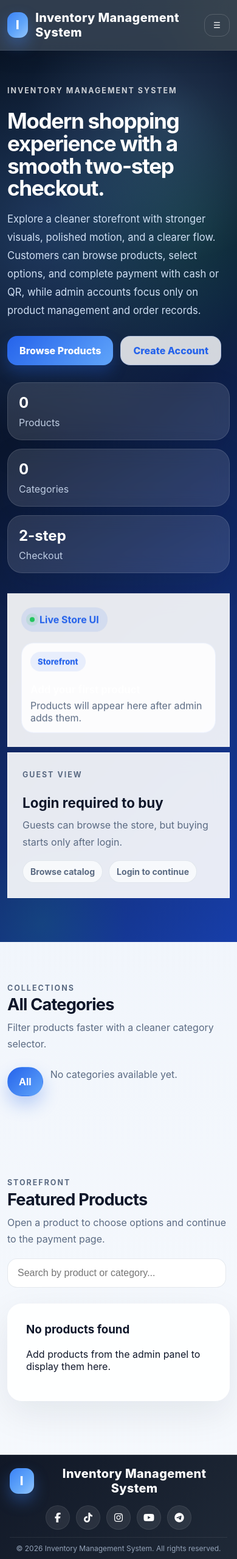
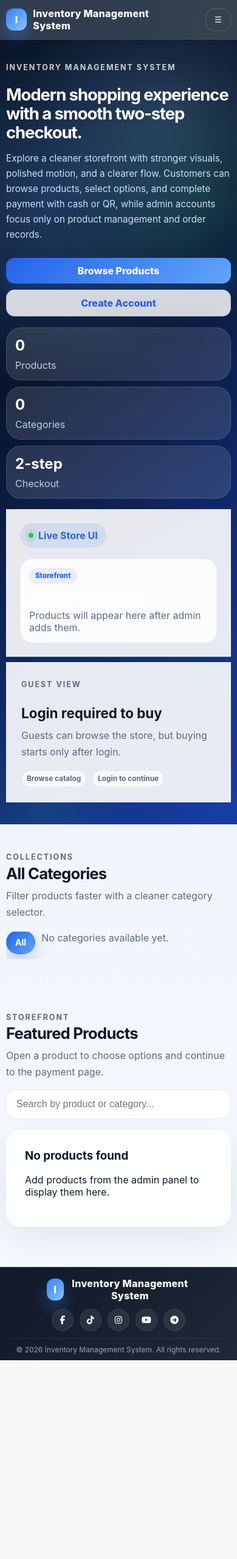
Before and after one commit to HoodieDeveloper/Inventory, a Django app: page / in a window 390 px wide. Shown: the whole page at 61% size. After the commit the page ends 2231 px from the top, so only its background shows below. Run offline with Django 5.2, Linux system fonts and the light colour scheme; data that the repository does not hold is empty.

```diff
--- a/static/css/style.css
+++ b/static/css/style.css
@@ -1371,7 +1371,6 @@ input[type='password']:focus {
     }
 }
 
-
 .site-footer {
     margin-top: 24px;
     background: linear-gradient(135deg, #111827, #1f2937);
@@ -1482,3 +1481,303 @@ input[type='password']:focus {
         justify-content: center;
     }
 }
+
+/* ===== Mobile size fix ===== */
+@media (max-width: 768px) {
+    body {
+        overflow-x: hidden;
+    }
+
+    .container,
+    .narrow-container {
+        width: min(100% - 24px, 1180px);
+    }
+
+    .site-header {
+        padding: 0;
+    }
+
+    .nav-wrap {
+        min-height: 64px;
+        padding: 10px 0;
+    }
+
+    .brand {
+        font-size: 1rem;
+        gap: 10px;
+        max-width: 78%;
+    }
+
+    .brand-mark {
+        width: 36px;
+        height: 36px;
+        border-radius: 12px;
+        font-size: 16px;
+    }
+
+    .nav-menu {
+        top: 64px;
+    }
+
+    .hero-section {
+        padding: 34px 0 26px;
+    }
+
+    .hero-grid,
+    .auth-grid,
+    .detail-grid,
+    .payment-layout {
+        grid-template-columns: 1fr !important;
+        gap: 18px !important;
+    }
+
+    .hero-section h1,
+    .auth-card h1,
+    .section-head h1 {
+        font-size: 1.95rem !important;
+        line-height: 1.12 !important;
+        margin: 10px 0 14px;
+    }
+
+    .hero-text {
+        font-size: 0.95rem;
+        line-height: 1.65;
+    }
+
+    .hero-actions,
+    .form-actions {
+        flex-direction: column;
+        gap: 10px;
+    }
+
+    .hero-actions .btn,
+    .form-actions .btn {
+        width: 100%;
+    }
+
+    .hero-stats {
+        grid-template-columns: 1fr;
+        gap: 10px;
+        margin-top: 18px;
+    }
+
+    .stat-card {
+        padding: 14px;
+    }
+
+    .section-block {
+        padding: 42px 0;
+    }
+
+    .section-head,
+    .products-head {
+        flex-direction: column;
+        align-items: flex-start;
+        gap: 14px;
+        margin-bottom: 18px;
+    }
+
+    .section-head h2,
+    .auth-card h2,
+    .form-card h1,
+    .payment-method-card h2,
+    .order-success-card h2 {
+        font-size: 1.6rem;
+    }
+
+    .search-box {
+        width: 100%;
+    }
+
+    .category-chips {
+        flex-wrap: nowrap;
+        overflow-x: auto;
+        gap: 10px;
+        padding-bottom: 6px;
+        scrollbar-width: none;
+        -ms-overflow-style: none;
+    }
+
+    .category-chips::-webkit-scrollbar {
+        display: none;
+    }
+
+    .chip {
+        flex: 0 0 auto;
+        white-space: nowrap;
+        padding: 10px 14px;
+        font-size: 0.88rem;
+    }
+
+    .product-grid {
+        grid-template-columns: repeat(2, minmax(0, 1fr));
+        gap: 14px;
+    }
+
+    .product-card {
+        border-radius: 20px;
+    }
+
+    .product-card:hover {
+        transform: none;
+        box-shadow: var(--shadow);
+    }
+
+    .product-image-wrap {
+        aspect-ratio: 1 / 1;
+    }
+
+    .product-body {
+        padding: 14px;
+    }
+
+    .product-category {
+        margin-bottom: 8px;
+        padding: 6px 10px;
+        font-size: 0.72rem;
+    }
+
+    .product-body h3 {
+        font-size: 1rem;
+        margin-bottom: 6px;
+    }
+
+    .product-body p {
+        font-size: 0.86rem;
+        line-height: 1.5;
+        min-height: auto;
+        margin-bottom: 10px;
+        display: -webkit-box;
+        -webkit-line-clamp: 2;
+        -webkit-box-orient: vertical;
+        overflow: hidden;
+    }
+
+    .product-tags {
+        gap: 6px;
+    }
+
+    .product-tags span,
+    .card-link-text,
+    .info-pill {
+        padding: 6px 8px;
+        font-size: 0.74rem;
+    }
+
+    .product-meta {
+        gap: 8px;
+        font-size: 0.82rem;
+    }
+
+    .product-meta strong {
+        font-size: 1rem;
+    }
+
+    .btn {
+        padding: 11px 14px;
+        border-radius: 14px;
+    }
+
+    .btn-small {
+        padding: 8px 10px;
+        font-size: 0.8rem;
+    }
+
+    .card-link-text {
+        margin-top: 12px;
+    }
+
+    .checkout-product-card,
+    .payment-preview-box,
+    .receipt-row {
+        grid-template-columns: 1fr;
+        flex-direction: column;
+        align-items: flex-start;
+    }
+
+    .checkout-product-image-wrap {
+        width: 100%;
+        height: 220px;
+    }
+
+    .mini-product-card {
+        grid-template-columns: 1fr;
+    }
+
+    .mini-thumb {
+        width: 100%;
+        height: 160px;
+    }
+
+    .site-footer {
+        padding: 16px 0 10px;
+    }
+
+    .footer-container {
+        gap: 12px;
+        flex-direction: column;
+        text-align: center;
+    }
+
+    .footer-brand {
+        flex-direction: column;
+    }
+
+    .footer-brand h3 {
+        font-size: 16px;
+    }
+
+    .footer-brand p {
+        font-size: 12px;
+    }
+
+    .footer-social {
+        justify-content: center;
+    }
+
+    .social-link {
+        width: 36px;
+        height: 36px;
+        font-size: 14px;
+    }
+}
+
+@media (max-width: 520px) {
+    .container,
+    .narrow-container {
+        width: min(100% - 20px, 1180px);
+    }
+
+    .hero-section h1,
+    .auth-card h1,
+    .section-head h1 {
+        font-size: 1.72rem !important;
+    }
+
+    .product-grid {
+        grid-template-columns: repeat(2, minmax(0, 1fr));
+        gap: 12px;
+    }
+
+    .product-body {
+        padding: 12px;
+    }
+
+    .product-body h3 {
+        font-size: 0.95rem;
+    }
+
+    .product-body p {
+        font-size: 0.82rem;
+    }
+
+    .product-meta strong {
+        font-size: 0.95rem;
+    }
+}
+
+@media (max-width: 390px) {
+    .product-grid {
+        grid-template-columns: 1fr;
+    }
+}
```
